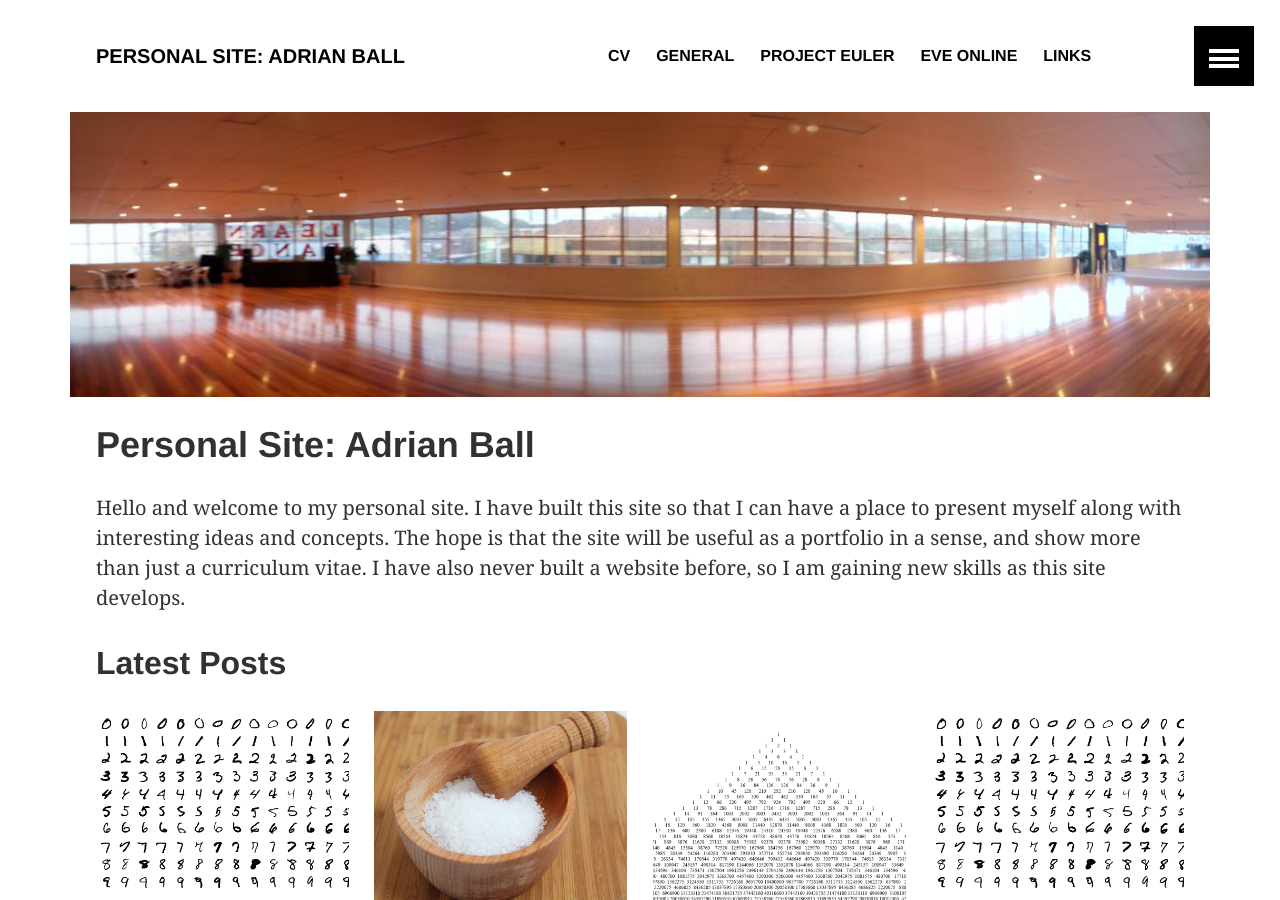
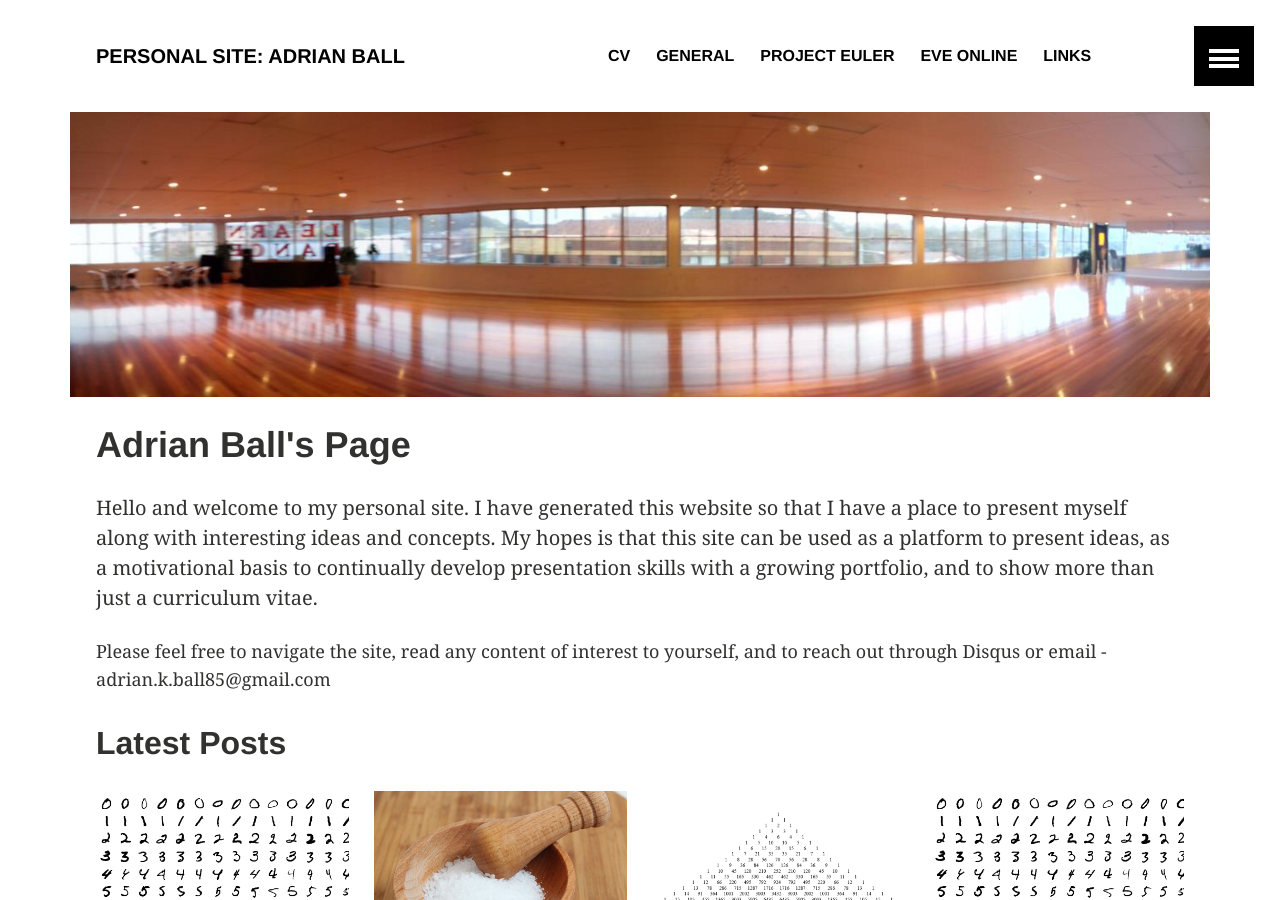
Before and after one commit to Adrian-Ball/adrian-ball.github.io, a Jekyll site: the page built from index.md, in a window 1280 px wide and 900 px high. Built offline with Jekyll 4.4.1, drawn with Linux system fonts in a browser that asks for light colours; some of the changed text lies outside the part shown.

```diff
--- a/_data/authors.yml
+++ b/_data/authors.yml
@@ -4,6 +4,6 @@ adrian-ball:
   name: Adrian Ball
   web:
   email: adrian.k.ball85@gmail.com
-  bio:
-  avatar:
+  bio: "Email: adrian.k.ball85@gmail.com"
+  avatar: avatar_square.jpg
   twitter:
--- a/index.md
+++ b/index.md
@@ -1,19 +1,23 @@
 ---
 layout: archive
 permalink: /
-title: "Personal Site: Adrian Ball"
+title: "Adrian Ball's Page"
 image:
   feature: studio_panorama_banner.jpg
 ---
 
 <p>
-Hello and welcome to my personal site. I have built this site so that I can have a place to present myself along with interesting ideas and concepts. The hope is that the site will be useful as a portfolio in a sense, and show more than just a curriculum vitae. I have also never built a website before, so I am gaining new skills as this site develops.
+Hello and welcome to my personal site. I have generated this website so that I have a place to present myself along with interesting ideas and concepts. My hopes is that this site can be used as a platform to present ideas, as a motivational basis to continually develop presentation skills with a growing portfolio, and to show more than just a curriculum vitae.
+</p>
+
+<p>
+Please feel free to navigate the site, read any content of interest to yourself, and to reach out through Disqus or email - adrian.k.ball85@gmail.com
 </p>
 
 <h2> Latest Posts </h2>
 
 <div class="tiles">
-{% for post in site.posts %}
+{% for post in site.posts limit:8 %}
   {% include post-grid.html %}
 {% endfor %}
-</div><!-- /.tiles -->
+</div>
```
Also changed, not shown: apple-touch-icon-precomposed.png (deleted), images/avatar.jpg (added), images/avatar_square.jpg (added).
